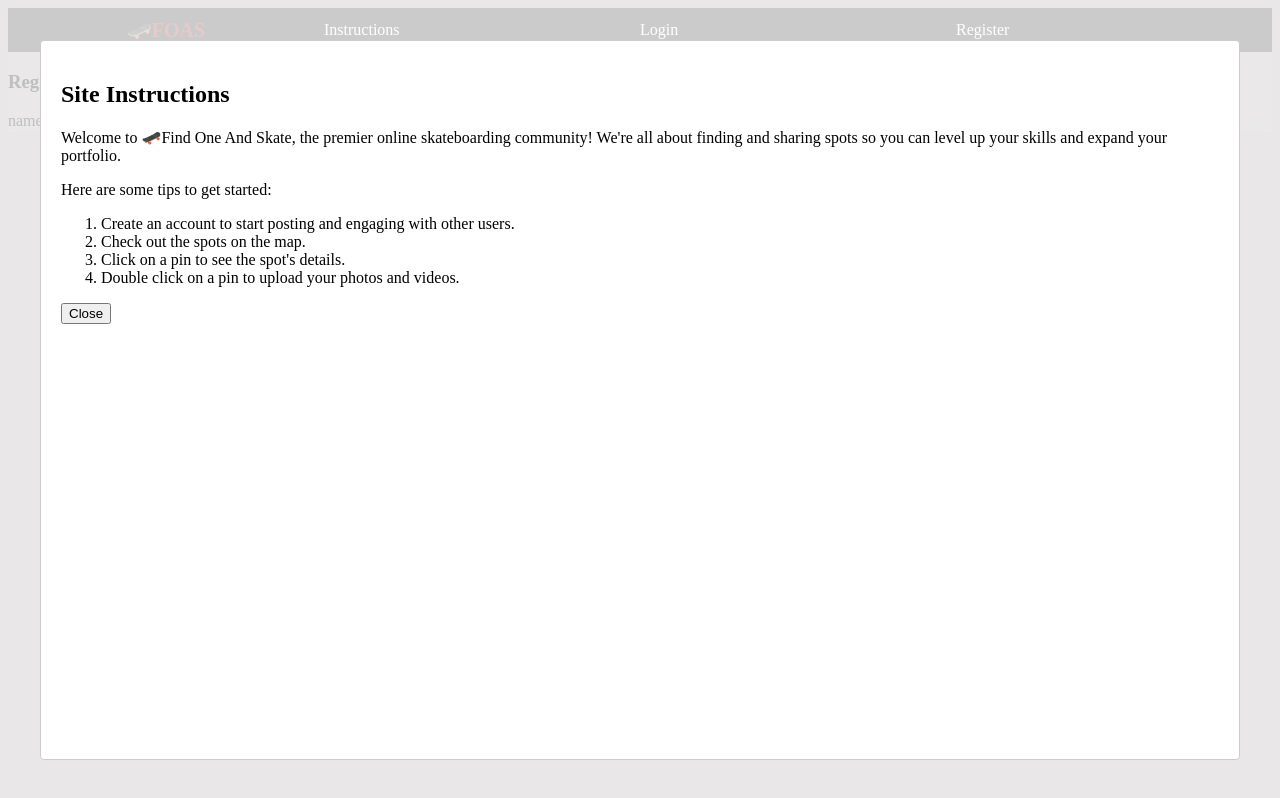
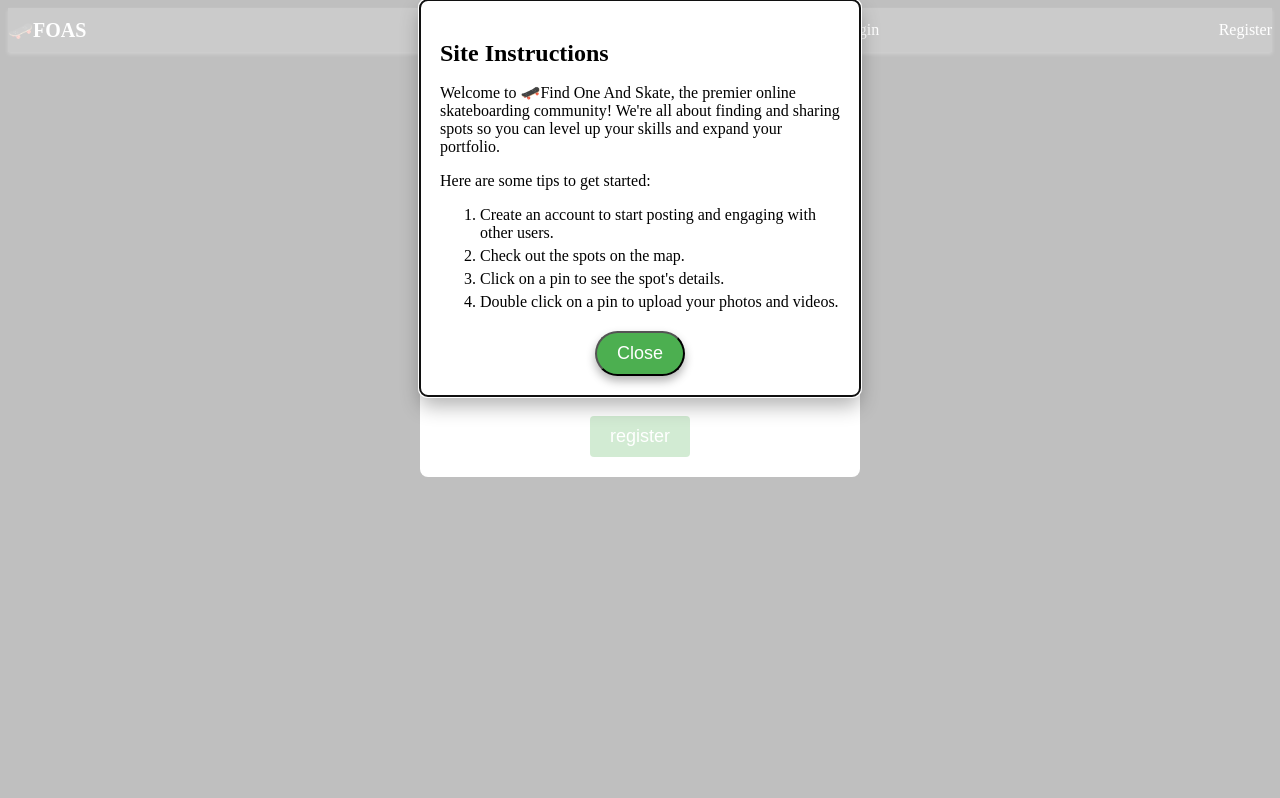
Before and after one commit to curtlen88/find-ONE-and-Skate-frontend, a React (Create React App) app: page /register in a window 1280 px wide. Both pictures are taken after a click on the element "Instructions". Built offline with nearby package versions, Linux system fonts and the light colour scheme; no server answers.

Commit message:
added css

```diff
--- a/public/index.html
+++ b/public/index.html
@@ -7,7 +7,7 @@
       name="description"
       content="Create a React web app that uses Mapbox GL JS to render a map"
     />
-    <title>Use Mapbox GL JS in a React app</title>
+    <title>FIND ONE AND SKATE</title>
   </head>
   <body>
     <noscript>You need to enable JavaScript to run this app.</noscript>
--- a/src/components/GeocodeForm.jsx
+++ b/src/components/GeocodeForm.jsx
@@ -29,18 +29,20 @@ const GeocodeForm = (props) => {
         };
 
     return (
-        <form onSubmit={handleSubmit}>
-            <label htmlFor="city-input" >
+        <form onSubmit={handleSubmit} className="Geo-form">
+            <label htmlFor="city-input" className="Geo-label">
                 <input
                     type="text"
                     id="city-input"
                     value={city}
                     onChange={(e) => setCity(e.target.value)}
                     placeholder="Enter a City, State, or Country"
+                    className="Geo-input"
                 />
             </label>
-            <button type="submit">Jump to City</button>
+            <button type="submit" className="Geo-button">Jump to City</button>
         </form>
+
     );
 };
 
--- a/src/components/Instructions.jsx
+++ b/src/components/Instructions.jsx
@@ -3,19 +3,20 @@ import Modal from 'react-modal';
 
 const InstructionsModal = (props) => {
   return (
-    <Modal isOpen={props.isOpen} onRequestClose={props.onClose}>
-      <h2>Site Instructions</h2>
-      <p>Welcome to 🛹Find One And Skate, the premier online skateboarding community!  We're all about finding and sharing spots so you can level up your skills and expand your portfolio.</p>
-      <p>Here are some tips to get started:</p>
-      <ol>
-        <li>Create an account to start posting and engaging with other users.</li>
-        <li>Check out the spots on the map.</li>
-        <li>Click on a pin to see the spot's details.</li>
-        <li>Double click on a pin to upload your photos and videos.</li>
+    <Modal isOpen={props.isOpen} onRequestClose={props.onClose} className="instructions-modal">
+      <h2 className="instructions-modal__title">Site Instructions</h2>
+      <p className="instructions-modal__text">Welcome to 🛹Find One And Skate, the premier online skateboarding community!  We're all about finding and sharing spots so you can level up your skills and expand your portfolio.</p>
+      <p className="instructions-modal__text">Here are some tips to get started:</p>
+      <ol className="instructions-modal__list">
+        <li className="instructions-modal__list-item">Create an account to start posting and engaging with other users.</li>
+        <li className="instructions-modal__list-item">Check out the spots on the map.</li>
+        <li className="instructions-modal__list-item">Click on a pin to see the spot's details.</li>
+        <li className="instructions-modal__list-item">Double click on a pin to upload your photos and videos.</li>
       </ol>
-      <button onClick={props.onClose}>Close</button>
+      <button className="instructions-modal__button" onClick={props.onClose}>Close</button>
     </Modal>
   );
 };
 
+
 export default InstructionsModal;
--- a/src/components/Map.jsx
+++ b/src/components/Map.jsx
@@ -18,7 +18,7 @@ export default function Map(props) {
     if (map.current) return; // initialize map only once
     map.current = new mapboxgl.Map({
       container: mapContainer.current,
-      style: "mapbox://styles/mapbox/dark-v11",
+      style: "mapbox://styles/mapbox/satellite-streets-v12",
       center: [lng, lat],
       zoom: zoom,
     });
--- a/src/components/pages/Home.jsx
+++ b/src/components/pages/Home.jsx
@@ -12,7 +12,7 @@ export default function Home(props) {
     <div id="map">
       <h1 className="header">🔍 Find One And Skate 🔎</h1>
       <Map currentUser={props.currentUser}/>
-      <button onClick={togglePopup}>About Find One And Skate</button>
+      <button className="about" onClick={togglePopup}>About Find One And Skate</button>
       {showPopup && (
         <div className="popup">
           <p>Welcome to Find One And Skate! Here, you can find spots on a map that are perfect for skateboarding. To get started, simply navigate the map by zooming in and out and panning around, and you'll see markers that indicate skateboarding spots. Click on any of these markers to view the name and description of that spot.
--- a/src/components/pages/Register.jsx
+++ b/src/components/pages/Register.jsx
@@ -51,15 +51,16 @@ export default function Signup(props) {
   // if(props.currentUser) return <Navigate to='/profile' component={ Profile } currentUser={ props.currentUser } />
 
   return (
-    <div>
-      <h3>Registration Form:</h3>
+    <div className="registration-form">
+  <h3 className="form-title">Registration Form:</h3>
 
-      <p>{message}</p>
+  <p className="form-message">{message}</p>
 
-      <form onSubmit={handleSubmit}>
-        <label htmlFor='name-input'>name:</label>
+  <form className="form" onSubmit={handleSubmit}>
+    <label className="form-label" htmlFor='name-input'>name:</label>
 
     <input
+      className="form-input"
       id='name-input'
       type='text'
       placeholder='your name...'
@@ -67,9 +68,10 @@ export default function Signup(props) {
       value={name}
     />
 
-        <label htmlFor='email-input'>email:</label>
+    <label className="form-label" htmlFor='email-input'>email:</label>
 
     <input
+      className="form-input"
       id='email-input'
       type='email'
       placeholder='user@user.com'
@@ -77,9 +79,10 @@ export default function Signup(props) {
       value={email}
     />
 
-        <label htmlFor='password-input'>password:</label>
+    <label className="form-label" htmlFor='password-input'>password:</label>
 
     <input
+      className="form-input"
       id='password-input'
       type='password'
       placeholder='password'
@@ -87,10 +90,13 @@ export default function Signup(props) {
     />
 
     <input
+      className="form-submit"
       type='submit'
-          value='login'
+      value='register'
+      onClick={props.onClose}
     />
   </form>
 </div>
+
   )
 }
--- a/src/index.css
+++ b/src/index.css
@@ -1,31 +1,29 @@
 body {
-  background-color: rgb(168, 160, 160);
-  /* background-image: linear-gradient(to bottom right, #ff9966, #ff5e62); */
-  background-blend-mode: screen;
-  background-attachment: fixed;
-  background-size: cover;
-  box-shadow: inset 0 0 100px rgba(255, 255, 255, 0.1);
+  background-color: black;
+
 }
 
 
 .map-container {
-  height: 400px;
+  height: 500px;
   margin-top: 5px;
+  box-shadow: 0px 10px 20px rgba(0, 0, 0, 0.5);
 }
 
 .navbar {
-  display: grid;
+  display: flex;
   grid-template-columns: repeat(auto-fit, minmax(150px, 1fr));
   align-items: center;
   justify-content: space-between;
   padding-top: 10px;
   padding-bottom: 10px;
+  box-shadow: 0 2px 4px rgba(255, 255, 255, 0.3);
   background-color: #333;
   color: white;
 }
 
 .navbar a {
-  color: rgb(159, 46, 46);
+  color: white;
   text-decoration: none;
   text-align: center;
   font-size: 20px;
@@ -37,7 +35,7 @@ body {
   color: #ffc107;
 }
 
-.custom-modal {
+/* .custom-modal {
   position: fixed !important;
   top: 50% !important;
   left: 50% !important;
@@ -48,18 +46,184 @@ body {
   border-radius: 4px;
   box-shadow: 0px 10px 20px rgba(0, 0, 0, 0.3);
   background-color: #fff;
-}
+  opacity: 0.7;
+} */
+
 
 .header {
   display: flex;
   justify-content: center;
   align-items: center;
   margin-bottom: 20px;
-  box-shadow: 0 2px 4px rgba(0, 0, 0, 0.3); /* adds a subtle shadow */
-  background: linear-gradient(90deg, rgba(123, 39, 123, 1) 0%, rgba(67, 62, 213, 0.469) 50%, rgba(123, 39, 123, 1) 100%); /* adds a gradient background */
-  border: 2px solid rgba(0, 0, 0, 0.2); /* adds a border */
+  box-shadow: 0 2px 4px white; /* adds a subtle shadow */
+  background: linear-gradient(90deg, #1A8B3C, #2EA043, #47A74D, #64B259, #85BF68); /* adds a gradient background */
+  border: 1px solid white; /* adds a border */
+  color: white; /* changes the text color to white */
 }
 
-.map {
-  background-color: lightsteelblue;
+
+
+
+.popup {
+  border: 2px solid white; /* add a white border around the popup */
+  color: white; /* set the text color to white */
 }
+
+.about {
+  display: flex;
+  justify-content: center;
+  align-items: center;
+  margin: 30px 0;
+  padding: 10px 20px;
+  border-radius: 50px;
+  font-size: 18px;
+  color: #fff;
+  background-color: #4CAF50;
+  box-shadow: 0px 5px 10px rgba(0, 0, 0, 0.3);
+  transition: transform 0.2s ease-in-out;
+}
+
+
+.about:hover {
+  transform: scale(1.1);
+  box-shadow: 0px 8px 15px rgba(0, 0, 0, 0.5);
+}
+
+.login-form {
+  background-color: #fff;
+  border-radius: 8px;
+  box-shadow: 0px 10px 20px rgba(0, 0, 0, 0.3);
+  padding: 20px;
+  width: 400px;
+  margin: 0 auto;
+  text-align: center;
+}
+
+.form-title {
+  font-size: 24px;
+  margin-bottom: 20px;
+}
+
+.form-message {
+  color: #f00;
+  margin-bottom: 20px;
+}
+
+form {
+  display: flex;
+  flex-direction: column;
+  align-items: center;
+}
+
+.form-label {
+  display: block;
+  font-size: 18px;
+  margin-bottom: 10px;
+}
+
+.form-input {
+  padding: 10px;
+  margin-bottom: 20px;
+  border-radius: 4px;
+  border: 1px solid #ccc;
+  font-size: 16px;
+  width: 100%;
+  box-sizing: border-box;
+}
+
+.form-submit {
+  background-color: #4CAF50;
+  color: #fff;
+  border: none;
+  cursor: pointer;
+  font-size: 18px;
+  border-radius: 4px;
+  padding: 10px 20px;
+  transition: background-color 0.2s ease-in-out;
+}
+
+.form-submit:hover {
+  background-color: #3e8e41;
+}
+
+
+.registration-form {
+  background-color: #fff;
+  border-radius: 8px;
+  box-shadow: 0px 10px 20px rgba(0, 0, 0, 0.3);
+  padding: 20px;
+  width: 400px;
+  margin: 0 auto;
+  text-align: center;
+}
+
+
+.instructions-modal {
+  background-color: #fff;
+  padding: 20px;
+  border-radius: 8px;
+  box-shadow: 0px 10px 20px rgba(0, 0, 0, 0.3);
+  width: 400px;
+  max-width: 90%;
+  margin: 0 auto;
+}
+
+.instructions-modal__title {
+  font-size: 24px;
+  margin-bottom: 10px;
+}
+
+.instructions-modal__text {
+  font-size: 16px;
+  margin-bottom: 10px;
+}
+
+.instructions-modal__list {
+  margin-bottom: 20px;
+}
+
+.instructions-modal__list-item {
+  margin-bottom: 5px;
+}
+
+.instructions-modal__button {
+  display: block;
+  margin: 20px auto 0;
+  padding: 10px 20px;
+  border-radius: 50px;
+  font-size: 18px;
+  color: #fff;
+  background-color: #4CAF50;
+  box-shadow: 0px 5px 10px rgba(0, 0, 0, 0.3);
+  transition: transform 0.2s ease-in-out;
+}
+
+.instructions-modal__button:hover {
+  transform: scale(1.05);
+}
+
+.Geo-button {
+  background-color: green;
+  color: white;
+  border-radius: 5px;
+  box-shadow: 0 2px 4px rgba(0, 0, 0, 0.3);
+}
+
+.Geo-button:hover {
+  background-color: #007f00;
+}
+
+.Geo-input {
+  padding: 10px;
+  border: 1px solid #ccc;
+  border-radius: 5px;
+  font-size: 16px;
+  width: 100%;
+  max-width: 400px;
+}
+
+.Geo-input:focus {
+  outline: none;
+  border-color: #007f00;
+  box-shadow: 0 0 5px #007f00;
+}
```
Also changed, not shown: src/components/pages/Login.jsx (+10 -5 lines). Lines whose indentation alone changed are shown as unchanged.
